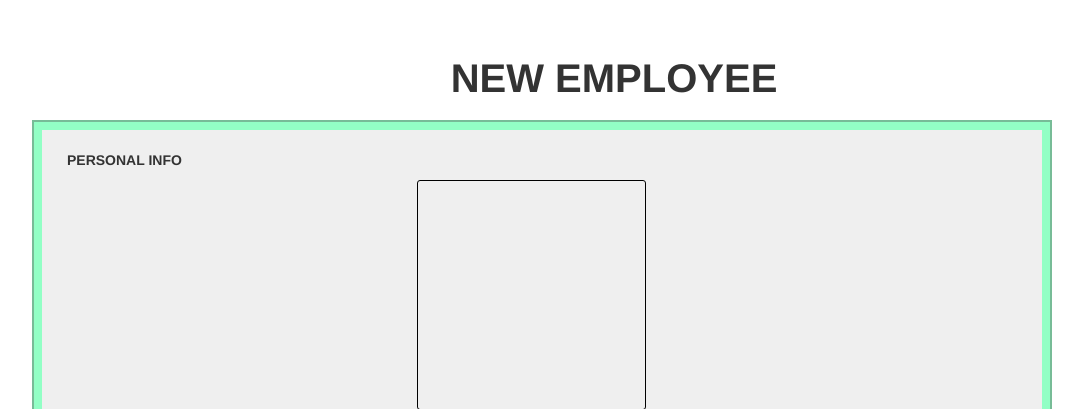
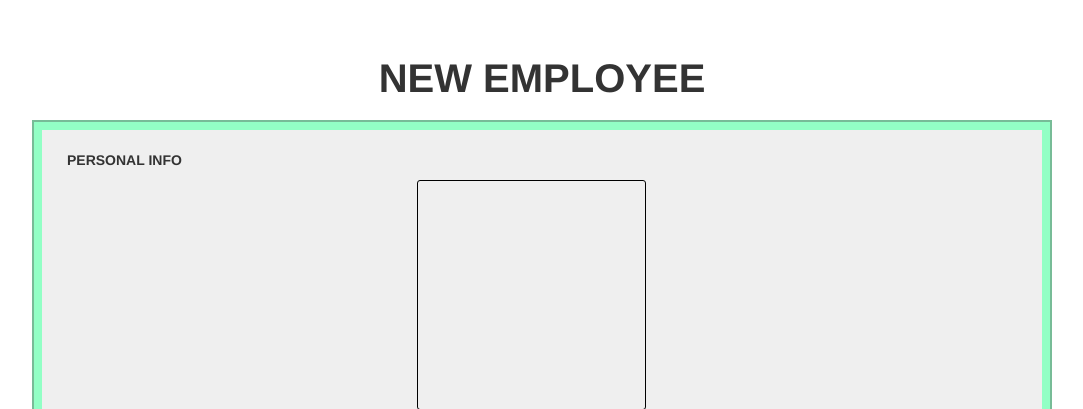
Before and after one commit to ozner16/simple-POS-system, a PHP site: page /New_Emp_registration.php in a window 1280 px wide. Shown: the top 409 px of the page, without its empty margins (98-1181 px from the left). Run offline with PHP 8.4, Linux system fonts and the light colour scheme; some libraries are stand-ins or nearby versions.

Commit message:
Initial commit

```diff
--- a/assets/css/New_Emp_registration.css
+++ b/assets/css/New_Emp_registration.css
@@ -1475,7 +1475,7 @@ input[type='date'] {outline: none;font-size: 16px;padding: 2px;}
 
 
 
-.word_title{height: 70px;width: 400px;margin-top: 50px;margin-bottom: 0;text-align: center;margin-left: 512px;}
+.word_title{height: 70px;width: 100%;margin-top: 50px;margin-bottom: 0;text-align: center;}
 
 p {margin-bottom: 0px;}
 
```
